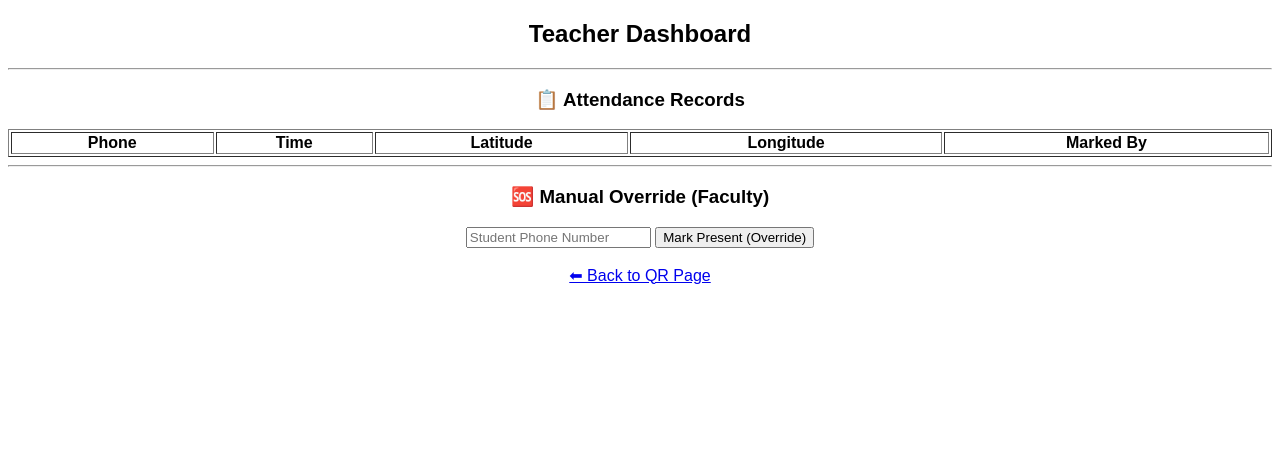
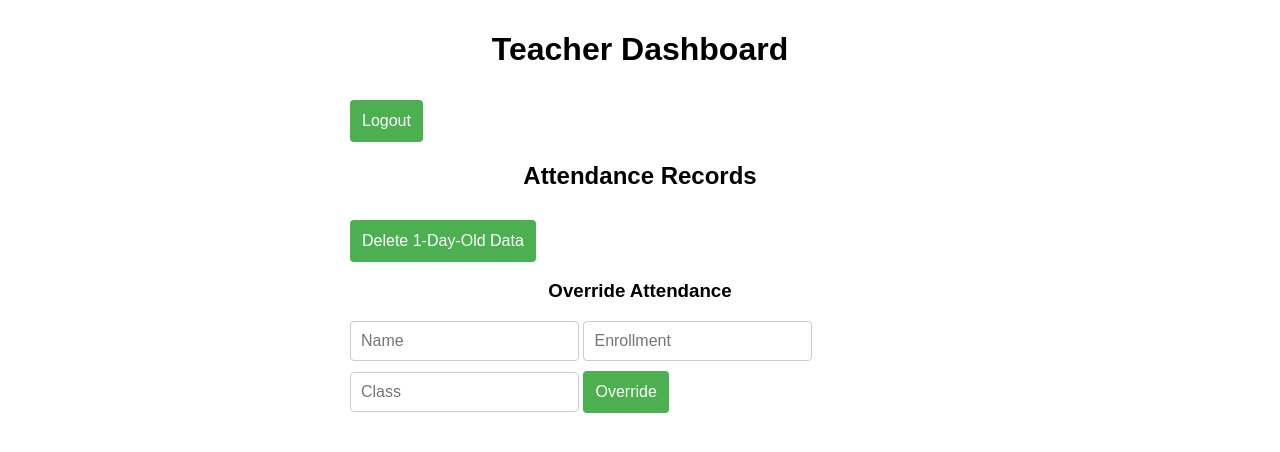
Before and after one commit to bhoidhara/smart-attendance-system, a Flask app: page /teacher in a window 1280 px wide. Shown: the top 452 px of the page. Run offline with Flask 3, Linux system fonts and the light colour scheme; the visitor is signed in with stand-in values (Sample User, id 1); data comes from the database, SQL or seed files in the repository; data that the repository does not hold is empty.

Commit message:
update student page

```diff
--- a/app.py
+++ b/app.py
@@ -1,88 +1,102 @@
-from flask import Flask, render_template, request, jsonify, redirect, session
-import sqlite3, math
-from datetime import datetime
+from flask import Flask, request, jsonify, render_template, session, redirect, url_for
+from flask_cors import CORS
+import sqlite3
+from datetime import datetime, timedelta
 
 app = Flask(__name__)
-app.secret_key = "secret123"
-DB = "attendance.db"
+CORS(app)
+app.secret_key = 'your-secret-key'  # Change this in production
 
-# Parul PPI location
-PPI_LAT = 22.2885
-PPI_LON = 73.3620
-RADIUS = 150
+# Hardcoded teacher credentials (replace with proper auth)
+TEACHER_EMAIL = 'teacher@parul.edu'
+TEACHER_PASSWORD = 'password123'
 
-def distance(lat1, lon1, lat2, lon2):
-    R = 6371000
-    p1 = math.radians(lat1)
-    p2 = math.radians(lat2)
-    dp = math.radians(lat2-lat1)
-    dl = math.radians(lon2-lon1)
-    a = math.sin(dp/2)**2 + math.cos(p1)*math.cos(p2)*math.sin(dl/2)**2
-    return 2*R*math.atan2(math.sqrt(a), math.sqrt(1-a))
+def get_db():
+    conn = sqlite3.connect('attendance.db')
+    conn.row_factory = sqlite3.Row
+    return conn
 
-@app.route("/")
-def home():
-    return render_template("index.html")
+@app.route('/')
+def index():
+    return render_template('index.html')
 
-@app.route("/verify", methods=["POST"])
-def verify():
-    d = request.json
-    if True:
-        return jsonify({"status":"inside"})
-    return jsonify({"status":"outside"})
+@app.route('/teacher')
+def teacher():
+    if 'teacher' not in session:
+        return redirect(url_for('login'))
+    return render_template('teacher.html')
 
-@app.route("/mark", methods=["POST"])
-def mark():
-    d = request.json
-    conn = sqlite3.connect(DB)
-    c = conn.cursor()
-    c.execute("INSERT INTO attendance VALUES(NULL,?,?,?,?,?)",
-              (d["enroll"], d["name"], d["class"], datetime.now(), "Present"))
+@app.route('/login', methods=['GET', 'POST'])
+def login():
+    if request.method == 'POST':
+        email = request.form['email']
+        password = request.form['password']
+        if email == TEACHER_EMAIL and password == TEACHER_PASSWORD:
+            session['teacher'] = True
+            return redirect(url_for('teacher'))
+        return "Invalid credentials", 401
+    return render_template('dashboard.html')  # Simple login form
+
+@app.route('/logout')
+def logout():
+    session.pop('teacher', None)
+    return redirect(url_for('index'))
+
+@app.route('/mark', methods=['POST'])
+def mark_attendance():
+    data = request.get_json()
+    name = data.get('name')
+    enrollment = data.get('enrollment')
+    class_name = data.get('class')
+    if not name or not enrollment or not class_name:
+        return jsonify({'msg': 'All fields required'}), 400
+
+    conn = get_db()
+    conn.execute('INSERT INTO attendance (name, enrollment, class) VALUES (?, ?, ?)',
+                 (name, enrollment, class_name))
     conn.commit()
     conn.close()
-    return jsonify({"status":"done"})
+    return jsonify({'msg': 'Attendance marked successfully!'})
 
-# Teacher Login
-@app.route("/teacher", methods=["GET","POST"])
-def teacher():
-    if request.method=="POST":
-        e = request.form["email"]
-        p = request.form["password"]
-        conn = sqlite3.connect(DB)
-        c = conn.cursor()
-        r = c.execute("SELECT * FROM teacher WHERE email=? AND password=?", (e,p)).fetchone()
-        conn.close()
-        if r:
-            session["teacher"] = True
-            return redirect("/dashboard")
-    return render_template("teacher.html")
+@app.route('/override', methods=['POST'])
+def override_attendance():
+    if 'teacher' not in session:
+        return jsonify({'msg': 'Unauthorized'}), 401
+    data = request.get_json()
+    name = data.get('name')
+    enrollment = data.get('enrollment')
+    class_name = data.get('class')
+    if not name or not enrollment or not class_name:
+        return jsonify({'msg': 'All fields required'}), 400
 
-@app.route("/dashboard")
-def dashboard():
-    if "teacher" not in session:
-        return redirect("/teacher")
-    conn = sqlite3.connect(DB)
-    c = conn.cursor()
-    rows = c.execute("SELECT * FROM attendance ORDER BY time DESC").fetchall()
-    conn.close()
-    return render_template("dashboard.html", rows=rows)
-
-# Override
-@app.route("/override", methods=["POST"])
-def override():
-    if "teacher" not in session:
-        return redirect("/teacher")
-    e = request.form["enroll"]
-    n = request.form["name"]
-    cl = request.form["class"]
-
-    conn = sqlite3.connect(DB)
-    c = conn.cursor()
-    c.execute("INSERT INTO attendance VALUES(NULL,?,?,?,?,?)",
-              (e,n,cl,datetime.now(),"Manual"))
+    conn = get_db()
+    conn.execute('INSERT INTO attendance (name, enrollment, class) VALUES (?, ?, ?)',
+                 (name, enrollment, class_name))
     conn.commit()
     conn.close()
-    return redirect("/dashboard")
+    return jsonify({'msg': 'Attendance overridden successfully!'})
 
-if __name__ == "__main__":
-    app.run()
+@app.route('/get_attendance')
+def get_attendance():
+    if 'teacher' not in session:
+        return jsonify({'error': 'Unauthorized'}), 401
+    conn = get_db()
+    rows = conn.execute('SELECT * FROM attendance ORDER BY timestamp DESC').fetchall()
+    conn.close()
+    attendance = [dict(row) for row in rows]
+    return jsonify(attendance)
+
+@app.route('/delete_old')
+def delete_old():
+    if 'teacher' not in session:
+        return jsonify({'msg': 'Unauthorized'}), 401
+    one_day_ago = datetime.now() - timedelta(days=1)
+    conn = get_db()
+    conn.execute('DELETE FROM attendance WHERE timestamp < ?', (one_day_ago,))
+    conn.commit()
+    deleted_count = conn.total_changes
+    conn.close()
+    return jsonify({'msg': f'Deleted {deleted_count} old records'})
+
+if __name__ == '__main__':
+    app.run(debug=True)
--- a/requirements.txt
+++ b/requirements.txt
@@ -1,3 +1,2 @@
-flask
-qrcode[pil]
-gunicorn
+Flask==2.3.3
+Flask-CORS==4.0.0
--- a/static/style.css
+++ b/static/style.css
@@ -1,7 +1,72 @@
 body {
-    font-family: Arial;
+    font-family: Arial, sans-serif;
+    margin: 20px;
+    padding: 10px;
+    box-sizing: border-box;
+    max-width: 600px; /* Limits width on large screens */
+    margin: 0 auto; /* Centers on desktop */
+}
+
+h1, h2, h3 {
     text-align: center;
 }
-table {
-    margin: auto;
+
+form {
+    display: flex;
+    flex-direction: column;
+    gap: 10px;
 }
+
+label {
+    font-weight: bold;
+}
+
+input {
+    padding: 10px;
+    font-size: 16px; /* Prevents zoom on mobile */
+    border: 1px solid #ccc;
+    border-radius: 4px;
+}
+
+button {
+    padding: 12px;
+    font-size: 16px;
+    background-color: #4CAF50;
+    color: white;
+    border: none;
+    border-radius: 4px;
+    cursor: pointer;
+    margin-top: 10px;
+}
+
+button:hover {
+    background-color: #45a049;
+}
+
+button:disabled {
+    background-color: #cccccc;
+    cursor: not-allowed;
+}
+
+ul {
+    list-style-type: none;
+    padding: 0;
+}
+
+li {
+    background: #f9f9f9;
+    margin: 5px 0;
+    padding: 10px;
+    border-radius: 4px;
+}
+
+/* Mobile-specific adjustments */
+@media (max-width: 768px) {
+    body {
+        margin: 10px;
+        padding: 5px;
+    }
+    button {
+        width: 100%; /* Full-width buttons for easy tapping */
+    }
+}
--- a/templates/teacher.html
+++ b/templates/teacher.html
@@ -1,48 +1,56 @@
 <!DOCTYPE html>
-<html>
+<html lang="en">
 <head>
-    <title>Teacher Dashboard - Smart Attendance</title>
-    <link rel="stylesheet" href="/static/style.css">
+    <meta charset="UTF-8">
+    <title>Teacher Dashboard</title>
+    <link rel="stylesheet" href="{{ url_for('static', filename='style.css') }}">
 </head>
 <body>
-
-<h2>Teacher Dashboard</h2>
-
-<hr>
-
-<h3>📋 Attendance Records</h3>
-
-<table border="1" width="100%">
-    <tr>
-        <th>Phone</th>
-        <th>Time</th>
-        <th>Latitude</th>
-        <th>Longitude</th>
-        <th>Marked By</th>
-    </tr>
-    {% for row in data %}
-    <tr>
-        <td>{{ row[1] }}</td>
-        <td>{{ row[2] }}</td>
-        <td>{{ row[3] }}</td>
-        <td>{{ row[4] }}</td>
-        <td>{{ row[5] }}</td>
-    </tr>
-    {% endfor %}
-</table>
-
-<hr>
-
-<h3>🆘 Manual Override (Faculty)</h3>
-
-<form action="/override" method="POST">
-    <input type="text" name="phone" placeholder="Student Phone Number" required>
-    <button type="submit">Mark Present (Override)</button>
-</form>
-
-<br>
-
-<a href="/">⬅ Back to QR Page</a>
-
+    <h1>Teacher Dashboard</h1>
+    <button onclick="logout()">Logout</button>
+    <h2>Attendance Records</h2>
+    <ul id="attendanceList"></ul>
+    <button onclick="deleteOld()">Delete 1-Day-Old Data</button>
+    <h3>Override Attendance</h3>
+    <input type="text" id="overrideName" placeholder="Name">
+    <input type="text" id="overrideEnrollment" placeholder="Enrollment">
+    <input type="text" id="overrideClass" placeholder="Class">
+    <button onclick="overrideAttendance()">Override</button>
+    <script>
+        function loadAttendance() {
+            fetch('/get_attendance')
+                .then(r => r.json())
+                .then(data => {
+                    const list = document.getElementById('attendanceList');
+                    list.innerHTML = '';
+                    data.forEach(item => {
+                        list.innerHTML += `<li>${item.name} (${item.enrollment}) - ${item.class} - ${item.timestamp}</li>`;
+                    });
+                });
+        }
+        function deleteOld() {
+            fetch('/delete_old').then(r => r.json()).then(d => {
+                alert(d.msg);
+                loadAttendance();
+            });
+        }
+        function overrideAttendance() {
+            const data = {
+                name: document.getElementById('overrideName').value,
+                enrollment: document.getElementById('overrideEnrollment').value,
+                class: document.getElementById('overrideClass').value
+            };
+            fetch('/override', { method: 'POST', headers: {'Content-Type': 'application/json'}, body: JSON.stringify(data) })
+                .then(r => r.json())
+                .then(d => {
+                    alert(d.msg);
+                    loadAttendance();
+                });
+        }
+        function logout() {
+            window.location.href = '/logout';
+        }
+        loadAttendance();
+    </script>
 </body>
 </html>
```
Also changed, not shown: init_db.py (+17 -26 lines), static/student.js (+80 -42 lines), templates/dashboard.html (+9 -65 lines), templates/index.html (+13 -29 lines), attendance.db, static/class_qr.png.
